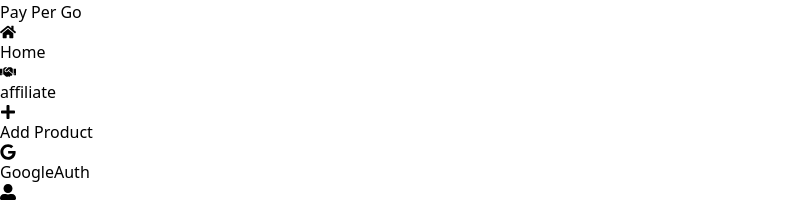
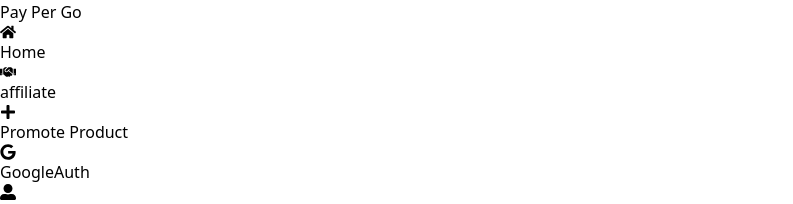
Before and after one commit to itsme3030/AffiliateAdda, a React (Vite) app in the folder Frontend/: page / in a window 1280 px wide. Shown: the top 204 px of the page, without its empty margins (0-793 px from the left). Built offline with nearby package versions, Linux system fonts and the light colour scheme.

Commit message:
project intermediate level - complete

```diff
--- a/Frontend/src/components/Header.jsx
+++ b/Frontend/src/components/Header.jsx
@@ -38,7 +38,7 @@ function Header({ role }) {
                     className="text-lg hover:text-teal-200 transition duration-300 flex items-center space-x-2"
                   >
                     <FaPlus />
-                    <span>Add Product</span>
+                    <span>Promote Product</span>
                   </Link>
                 </nav>
 
```
